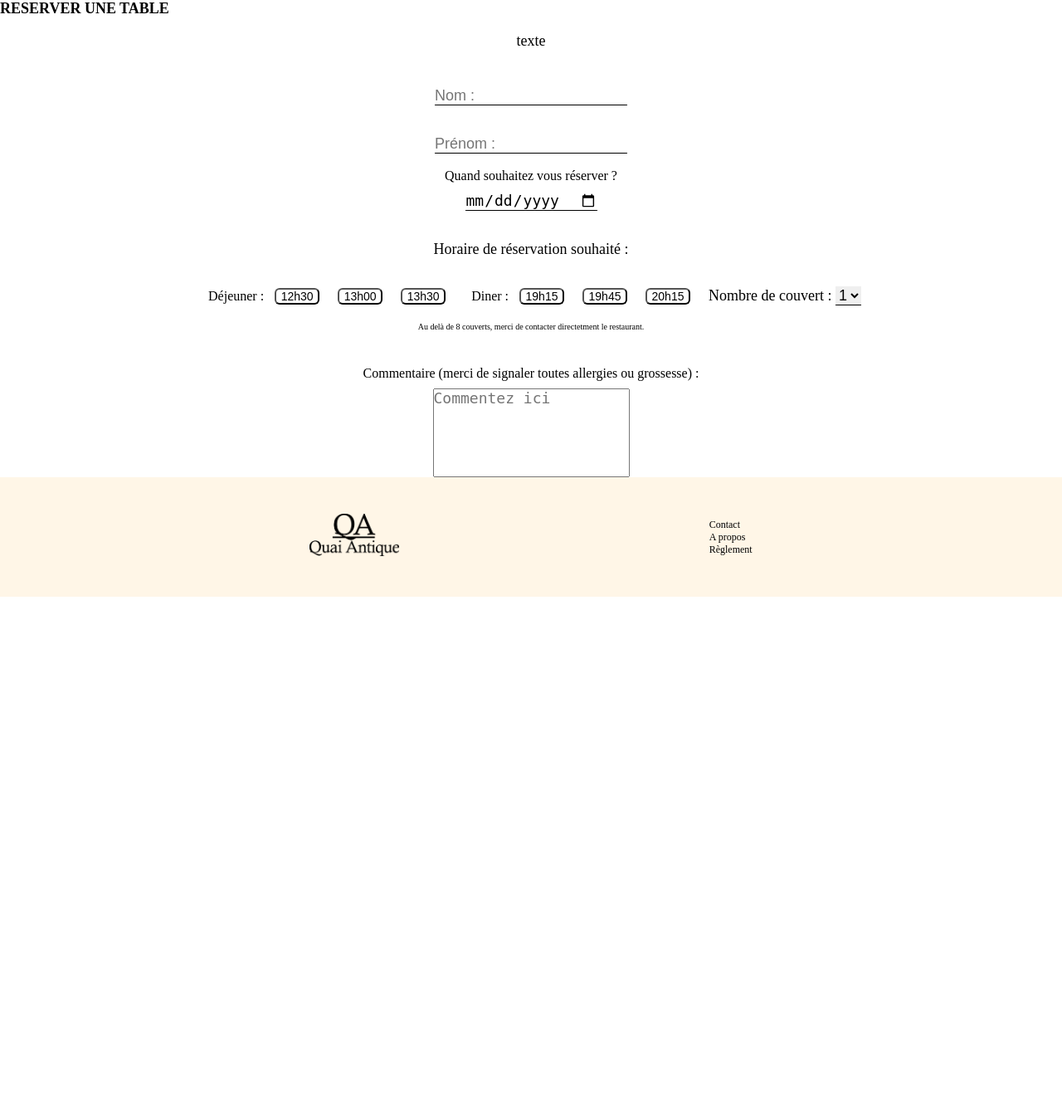
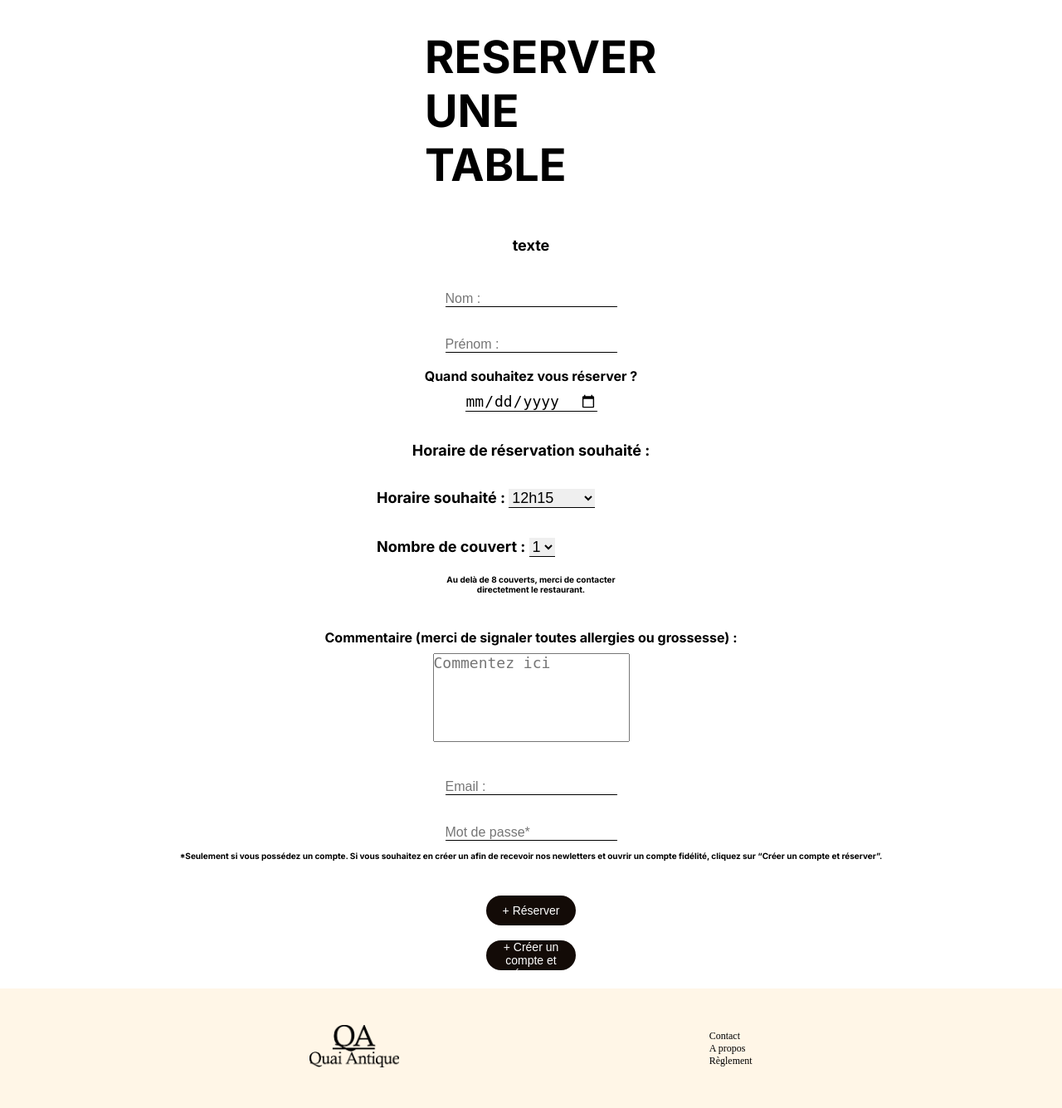
Before and after one commit to MatHuguet/ECF_projet_restaurant2023-MathieuHuguet, a PHP site: page /reservation.php in a window 1280 px wide. Shown: the part 129-1464 px from the top of the page at 83% size. Before the commit the page ends 848 px from the top, so only its background shows below. Run offline with PHP 8.4, Linux system fonts and the light colour scheme; style sheets or scripts are compiled from the project's sources; some web fonts are replaced.

Commit message:
create reservation page

```diff
--- a/components/mainpage-content.php
+++ b/components/mainpage-content.php
@@ -22,7 +22,7 @@
             <img src="./img/chief42891522.jpg">
         </div>
         <div class="text">
-            <p>Lorem ipsum dolor sit amet</p>
+            <p>Arnaud Michant</p>
         </div>
 
     </div>
--- a/reservation.php
+++ b/reservation.php
@@ -20,7 +20,7 @@
     <?php require_once './components/navbar.php';?>
 </nav>
 <div class"top-book-page">
-    <h2>RESERVER UNE TABLE</h2>
+    <h2>RESERVER UNE<br>TABLE</h2>
 </div>
 <div class="reservation-container">
     <p>texte</p>
@@ -33,17 +33,21 @@
         <input type="date" class="date-input" placeholder="Date :" name="resa_date" id='date' required />
         <p>Horaire de réservation souhaité :</p>
         <div class="time-container">
-            <label for="resa_lunchtime" class="form_label">Déjeuner :
-            <input type="button" class="time-input" name="resa_lunchtime" id='resa_lunchtime' required value="12h30"/>
-            <input type="button" class="time-input" name="resa_lunchtime" id='resa_lunchtime' required value="13h00"/>
-                <input type="button" class="time-input" name="resa_lunchtime" id='resa_lunchtime' required value="13h30"/>
+            <label for="time-select" class="form-time"> Horaire souhaité :
+                <select>
+                    <option disabled>Déjeuner :</option>
+                    <option value="12:15">12h15</option>
+                    <option value="12:30">12h30</option>
+                    <option value="12:45">12h45</option>
+                    <option value="13:00">13h00</option>
+                    <option disabled>Diner :</option>
+                    <option value="19:15">19h15</option>
+                    <option value="19:30">19h30</option>
+                    <option value="19:45">19h45</option>
+                    <option value="20:00">20h00</option>
+                </select>
             </label>
-            <label for="resa_dinertime" class="form_label">Diner :
-                <input type="button" class="time-input" name="resa_dinertime" id='resa_dinertime' required value="19h15"/>
-                <input type="button" class="time-input" name="resa_dinertime" id='resa_dinertime' required value="19h45"/>
-                <input type="button" class="time-input" name="resa_dinertime" id='resa_dinertime' required value="20h15"/>
-            </label>
-            <label for="customer-number" class="form-number"> Nombre de couvert :
+            <label for="infos" class="form-number"> Nombre de couvert :
                 <select>
                     <option value="1">1</option>
                     <option value="2">2</option>
@@ -55,7 +59,7 @@
                     <option value="8">8</option>
                 </select>
             </label>
-            <p class="resa-nbr-restriction">
+            <p class="infos">
                 Au delà de 8 couverts, merci de contacter directetment le restaurant.
             </p>
         </div>
@@ -64,8 +68,21 @@
         <textarea id="custom-comment" name="custom-comment"
                   rows="5" cols="20" form="resa-form" placeholder="Commentez ici">
 </textarea>
+        <label for="email" class="form_label"></label>
+        <input type="email" class="text-input" placeholder="Email :" name="email" id='email' value="" required />
+        <label for="password" class="form_label"></label>
+        <input type="password" class="text-input" placeholder="Mot de passe*" name="password" id='password' value=""/>
+        <p class="infos">*Seulement si vous possédez un compte. Si vous souhaitez en créer un afin de recevoir nos newletters et
+            ouvrir un compte fidélité, cliquez sur “Créer un compte et réserver”.</p>
     </form>
+    <div class="validation-reas-form">
+        <a href="reservation.php"><button type="button" >+ Réserver</button></a>
+        <a href="reservation.php"><button type="button" >+ Créer un compte et réserver</button></a>
+
+    </div>
 </div>
+
+
 <footer>
     <?php require_once './components/footer.php';?>
 </footer>
--- a/styles/reservation-style.css
+++ b/styles/reservation-style.css
@@ -1,10 +1,13 @@
 .reservation-container {
   display: flex;
   flex-direction: column;
+  font-family: var(--ft-inter);
+  font-weight: bold;
 }
 
 .time-container {
-  display: block;
+  display: flex;
+  flex-direction: column;
 }
 
 form {
@@ -20,9 +23,10 @@ form {
   font-size: 16px;
 }
 
-input[type=text] {
+input[type=text], input[type=email], input[type=password] {
   margin: 0.5rem 0;
-  background: transparent;
+  font-size: 16px;
+  background: white;
   border: none;
   border-bottom: solid 1px black;
   outline: none;
@@ -42,28 +46,61 @@ p {
   text-align: center;
 }
 
-.resa-nbr-restriction {
+.infos {
   font-size: 10px;
   transform: translateY(-15px);
+  padding: 0 10%;
 }
 
-.time-input {
+/*.time-input {
   font-size: 14px;
-  margin: 1rem 0.5rem;
+  margin: 1rem .5rem;
   background: white;
   width: 3rem;
   border-radius: 6px;
-}
-
+}*/
 select {
   border: none;
   border-bottom: solid 1px black;
   outline: none;
   box-shadow: none;
+  margin: 1rem 0;
 }
 
 textarea {
   resize: none;
+  margin-bottom: 1rem;
+}
+
+textarea > p {
+  font-size: 14px;
+}
+
+.validation-reas-form {
+  display: flex;
+  flex-direction: column;
+  align-items: center;
+}
+.validation-reas-form a {
+  margin: 0.5rem 0;
+}
+
+h2 {
+  font-family: var(--ft-inter);
+  font-weight: bold;
+  font-size: 1.2rem;
+  text-align: left;
+  padding: 1rem 6rem;
+}
+
+@media screen and (width > 760px) {
+  h2 {
+    font-family: var(--ft-inter);
+    font-weight: bold;
+    font-size: 3rem;
+    text-align: left;
+    padding: 2rem 40%;
+  }
 }
 
 /*# sourceMappingURL=reservation-style.css.map */
--- a/styles/reservation-style.scss
+++ b/styles/reservation-style.scss
@@ -1,10 +1,13 @@
 .reservation-container {
   display: flex;
   flex-direction: column;
+  font-family: var(--ft-inter);
+  font-weight: bold;
 }
 
 .time-container {
-display: block;
+display: flex;
+flex-direction: column;
 }
 
 form {
@@ -20,9 +23,10 @@ form {
   font-size: 16px;
 }
 
-input[type=text] {
+input[type=text], input[type=email], input[type=password] {
   margin: .5rem 0;
-  background: transparent;
+  font-size: 16px;
+  background: white;
   border: none;
   border-bottom: solid 1px black;
   outline: none;
@@ -44,18 +48,19 @@ p {
   text-align: center;
 }
 
-.resa-nbr-restriction {
+.infos {
   font-size: 10px;
   transform: translateY(-15px);
+  padding: 0 10%;
 }
 
-.time-input {
+/*.time-input {
   font-size: 14px;
   margin: 1rem .5rem;
   background: white;
   width: 3rem;
   border-radius: 6px;
-}
+}*/
 
 
 select {
@@ -63,8 +68,43 @@ select {
   border-bottom: solid 1px black;
   outline: none;
   box-shadow: none;
+  margin: 1rem 0;
 }
 
 textarea {
   resize: none;
+  margin-bottom: 1rem;
 }
+
+textarea > p {
+  font-size: 14px;
+}
+
+.validation-reas-form {
+  display: flex;
+  flex-direction: column;
+  align-items: center;
+ a {
+   margin: .5rem 0;
+ }
+}
+
+h2 {
+  font-family: var(--ft-inter);
+  font-weight: bold;
+  font-size: 1.2rem;
+  text-align: left;
+  padding: 1rem 6rem;
+
+}
+
+@media screen and (width > 760px) {
+  h2 {
+    font-family: var(--ft-inter);
+    font-weight: bold;
+    font-size: 3rem;
+    text-align: left;
+    padding: 2rem 40%;
+
+  }
+}
--- a/styles/style.css
+++ b/styles/style.css
@@ -84,4 +84,8 @@ ul > li {
   font-size: 12px;
 }
 
+button[type=radio] {
+  background-color: red;
+}
+
 /*# sourceMappingURL=style.css.map */
--- a/styles/style.scss
+++ b/styles/style.scss
@@ -100,3 +100,7 @@
    list-style-type: none;
    font-size: 12px;
  }
+
+ button[type=radio] {
+   background-color: red;
+ }
```
Also changed, not shown: 2 other files.
